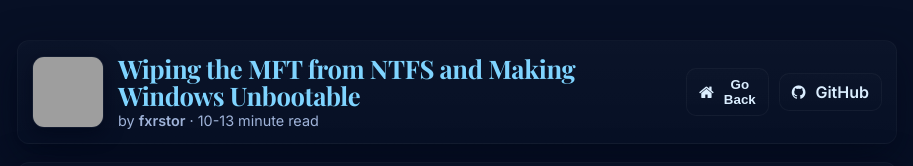
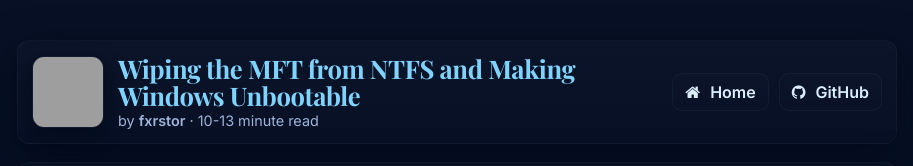
Before and after one commit to fxrstor/fxrstor.github.io, a plain HTML site: page 2025/09/11-wipemft.html in a window 1280 px wide. Shown: the top 166 px of the page, without its empty margins (183-1096 px from the left). Drawn offline with nearby package versions, Linux system fonts and the light colour scheme; grey boxes are pictures that could not be loaded; a script that the page names is missing; a web font is replaced by a local one.

Commit message:
blog post: fix Go Back button

```diff
--- a/2025/09/11-wipemft.html
+++ b/2025/09/11-wipemft.html
@@ -30,10 +30,10 @@
       </div>
 
       <nav class="bp-nav" role="navigation" aria-label="Post navigation">
-        <button id="go-back" class="nav-btn" title="Go back" aria-label="Go back (previous page)">
+        <a id="go-back" class="nav-btn" href="/" title="Home" aria-label="Go to home (root)">
           <i class="fa fa-home" aria-hidden="true"></i>
-          <span class="nav-text">Go Back</span>
-        </button>
+          <span class="nav-text">Home</span>
+        </a>
 
         <a class="nav-btn" href="https://github.com/fxrstor" target="_blank" rel="noopener noreferrer" title="Open GitHub profile" aria-label="Open GitHub profile">
           <i class="fa fa-github" aria-hidden="true"></i>
```
Also changed, not shown: 2025/09/21-bypass.html (+3 -3 lines).
